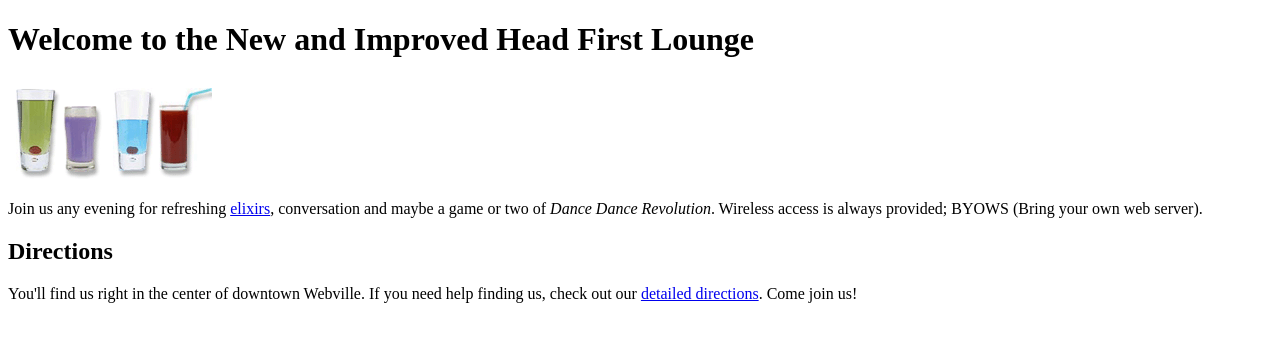
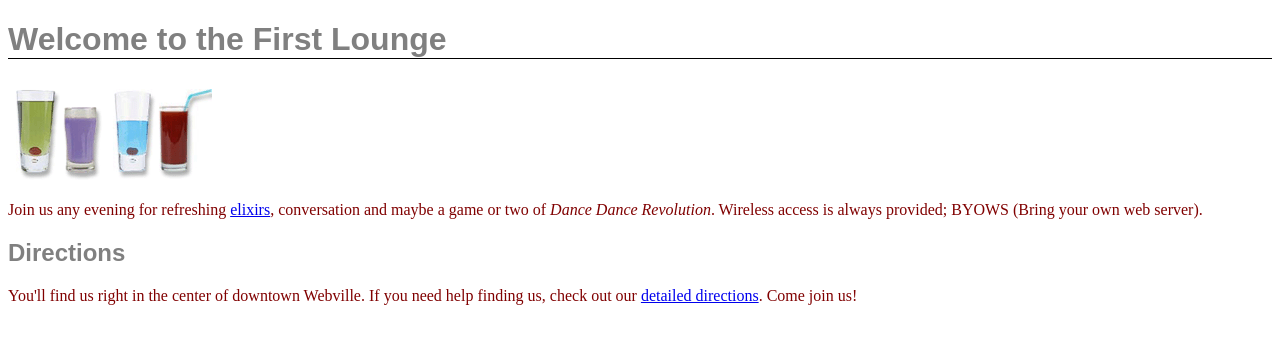
Before and after one commit to bingo2011/Django_hfhtmlcss, a Python web app: template templates/lounge/lounge.html in a window 1280 px wide. Shown: the top 344 px of the page. Run offline with Jinja, Linux system fonts and the light colour scheme; the template is opened without the code that fills it, so the values that code supplies are empty.

Commit message:
add css in html file directly

```diff
--- a/templates/lounge/lounge.html
+++ b/templates/lounge/lounge.html
@@ -3,9 +3,23 @@
   <head>
     <meta charset="utf-8">
     <title>Head First Lounge</title>
+    <style>
+          h1, h2 {
+              font-family: sans-serif;
+              color:       gray;
+          }
+
+          h1 {
+              border-bottom: 1px solid black;
+          }
+
+          p {
+              color: maroon;
+          }
+    </style>
   </head>
   <body>
-    <h1>Welcome to the New and Improved Head First Lounge</h1>
+    <h1>Welcome to the First Lounge</h1>
     <img src="{{ STATIC_URL }}images/drinks.gif">
     <p>
        Join us any evening for refreshing <a href="beverages/elixir.html">elixirs</a>,
```
